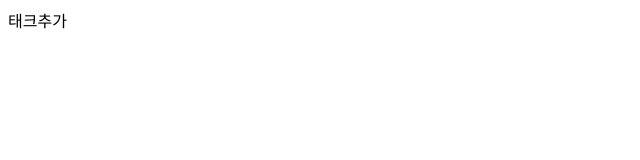
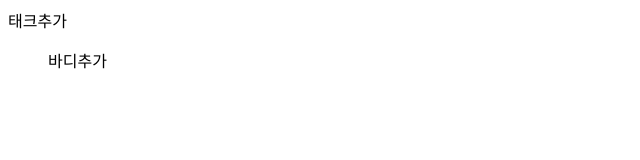
Before and after one commit to w-y-kim/test, a plain HTML site: page index.html in a window 1280 px wide. Shown: the full height of the page, 0-640 px from the left. Drawn offline with Linux system fonts and the light colour scheme.

Commit message:
바디추가

```diff
--- a/index.html
+++ b/index.html
@@ -6,9 +6,10 @@
   <meta name="Author" content="">
   <meta name="Keywords" content="">
   <meta name="Description" content="">
-  <title>Document</title>
+  <title>충돌예상지점</title>
  </head>
  <body>
   태크추가
+  <ul>바디추가</ul>
  </body>
 </html>
```
